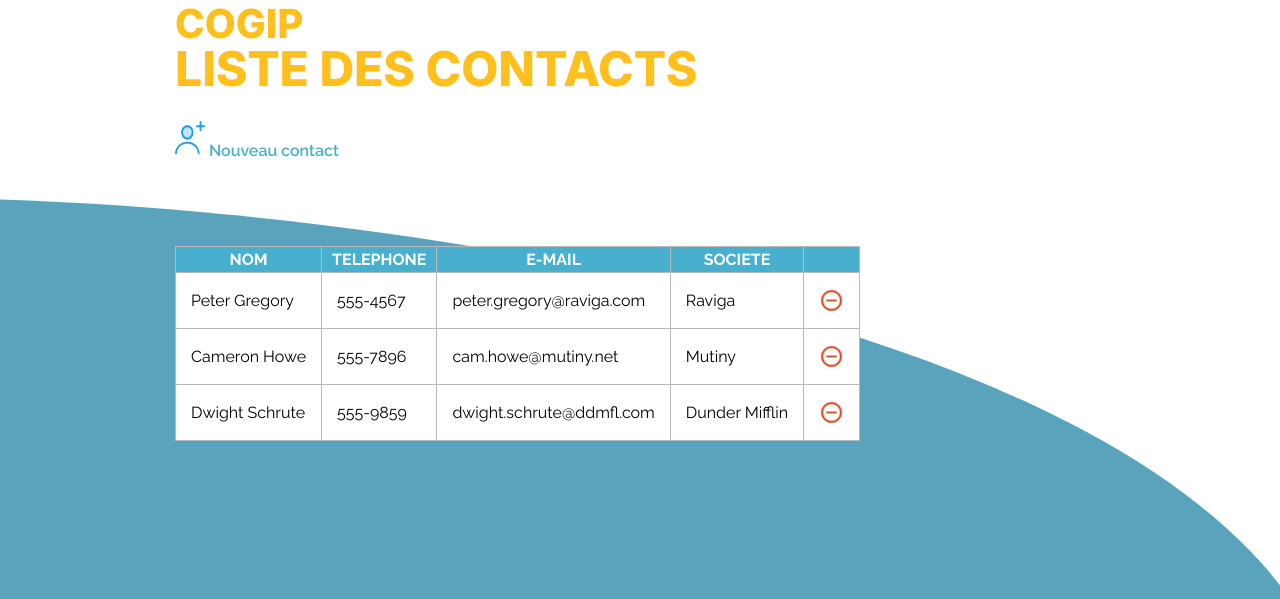
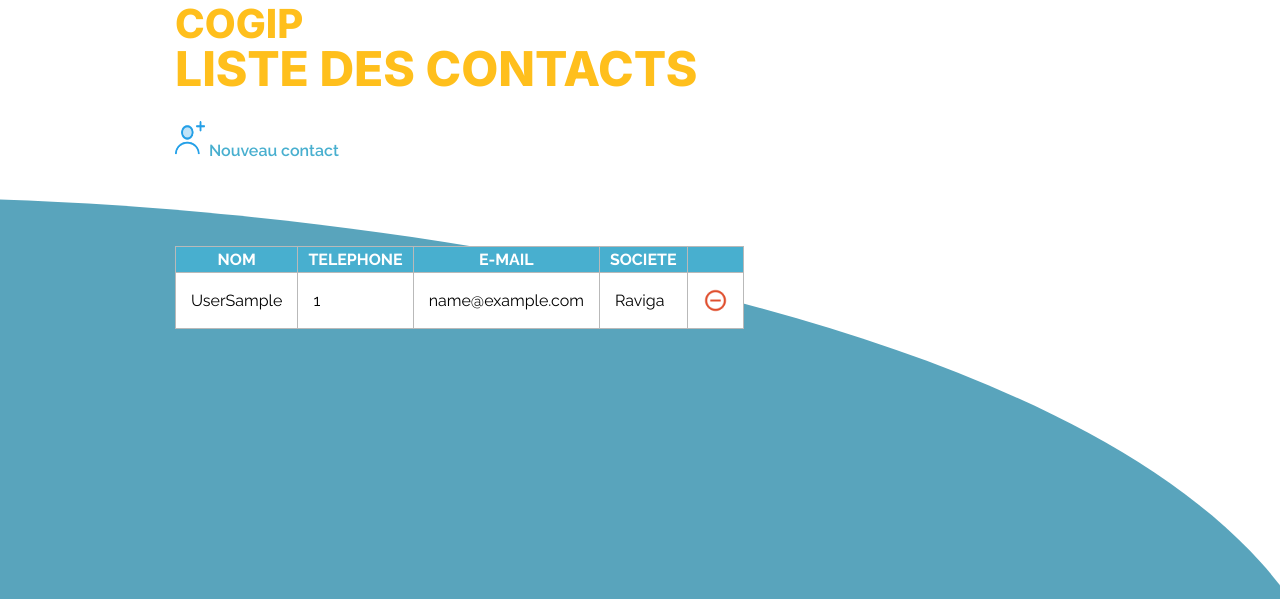
Before and after one commit to Alex-B9/Cogip_Challenge, a PHP site: page /contacts in a window 1280 px wide. Shown: the part 201-800 px from the top of the page. Run offline with PHP 8.4, Linux system fonts and the light colour scheme; tables that the repository leaves empty hold one stand-in row (values such as "Sample post").

Commit message:
Update fixbug

```diff
--- a/config/db_config.php
+++ b/config/db_config.php
@@ -1,6 +1,6 @@
 <?php
 
 const DB_NAME = 'cogip';
-const DB_HOST = 'localhost:8889'; // mettez votre port
+const DB_HOST = 'localhost:3306'; // mettez votre port
 const DB_USERNAME = 'root';
-const DB_PASSWORD = 'root';
+const DB_PASSWORD = '';
--- a/controllers/ValidateData.php
+++ b/controllers/ValidateData.php
@@ -16,7 +16,8 @@
 
     public function phoneIsValid($phoneNumber): int
     {
-        return (!preg_match("/[\d-]{5,10}/", $phoneNumber)) ? FALSE : trim($phoneNumber);
+        return (!preg_match("/[\d-]{8,10}/", $phoneNumber)) ? FALSE : trim
+        ($phoneNumber);
     }
 
     public function companyNameIsValid($companyName): string
--- a/views/company_new.php
+++ b/views/company_new.php
@@ -16,7 +16,7 @@
         <h2>Nouvelle société</h2>
     </div>
     <div class="addContainer">
-        <div class="addImg"><img src="../../public/assets/img/leader.png" alt=""></div>
+        <div class="addImg"><img src="../public/assets/img/leader.png" alt=""></div>
         <form action="/company-store" method="post" class="addForm">
             <div class="formItem">
                 <label for="companyName">Nom de la société</label>
--- a/views/contact_new.php
+++ b/views/contact_new.php
@@ -15,7 +15,7 @@
         <h2>Nouveau contact</h2>
     </div>
     <div class="addContainer">
-        <div class="addImg"><img src="../../public/assets/img/email.png" alt="" id="contactNewImg"></div>
+        <div class="addImg"><img src="../public/assets/img/email.png" alt="" id="contactNewImg"></div>
         <form class="addForm" action="/contact-store" method="post">
             <div class="formItem">
                 <label for="lastname">Prénom</label>
--- a/views/contacts.php
+++ b/views/contacts.php
@@ -1,4 +1,6 @@
 <?php
+
+use App\models\crud\ReadModel;
 
 $resetCss = "public/styles/reset/reset.css";
 $pageCSS = 'public/styles/pages/list/list.css';
@@ -13,7 +15,7 @@
         <h2>Liste des contacts</h2>
     </div>
 
-<div class ="add">
+    <div class="add">
         <a href="/contact-new"><img src="./public/assets/img/user.png"> Nouveau contact</a>
     </div>
 
@@ -30,27 +32,17 @@
                 </tr>
                 </thead>
                 <tbody>
+                <?php $getPeople = new ReadModel();
+
+                foreach ($getPeople->getAllPeople() as $item) { ?>
                     <tr>
-                    <td id="contactName">Peter Gregory</td>
-                    <td id="contactPhone">555-4567</td>
-                    <td id="contactEmail">peter.gregory@raviga.com</td>
+                        <td id="contactName"><?= $item['lastname'] . $item['firstname'] ?></td>
+                        <td id="contactPhone"><?= $item['Phone'] ?></td>
+                        <td id="contactEmail"><?= $item['email'] ?></td>
                         <td id="contactCompany">Raviga</td>
                         <td><img src="./public/assets/img/delete-2.png"></td>
                     </tr>
-                <tr>
-                    <td id="contactName">Cameron Howe</td>
-                    <td id="contactPhone">555-7896</td>
-                    <td id="contactEmail">cam.howe@mutiny.net</td>
-                    <td id="contactCompany">Mutiny</td>
-                    <td><img src="./public/assets/img/delete-2.png"></td>
-                </tr>
-                <tr>
-                    <td id="contactName">Dwight Schrute</td>
-                    <td id="contactPhone">555-9859</td>
-                    <td id="contactEmail">dwight.schrute@ddmfl.com</td>
-                    <td id="contactCompany">Dunder Mifflin</td>
-                    <td><img src="./public/assets/img/delete-2.png"></td>
-                </tr>
+                <?php } ?>
                 </tbody>
             </table>
         </div>
```
Lines whose indentation alone changed are shown as unchanged.
